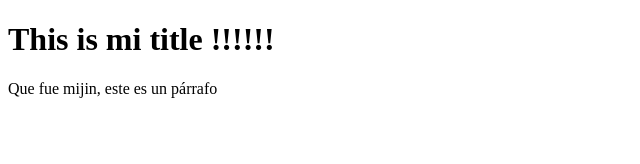
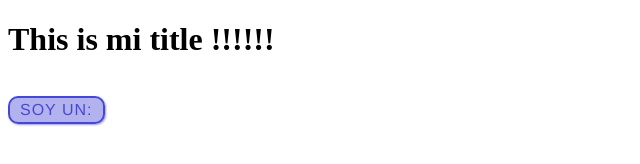
Before and after one commit to AnthonySimbana/WebApp2022, a plain HTML site: page index.html in a window 1280 px wide. Shown: the whole page, without its empty margins (0-640 px from the left). Drawn offline with Linux system fonts and the light colour scheme.

Commit message:
Version 2

```diff
--- a/index.html
+++ b/index.html
@@ -5,9 +5,11 @@
     <meta http-equiv="X-UA-Compatible" content="IE=edge">
     <meta name="viewport" content="width=device-width, initial-scale=1.0">
     <title>Sistemas GOD</title>
+    <link rel="stylesheet" href="style.css">
+    <script src="script.js" defer></script>
 </head>
 <body>
-    <h1> This is mi title !!!!!!</h1>
-    <p> Que fue mijin, este es un párrafo</p>
+    <h1 onclick="alert('Hola');"> This is mi title !!!!!!</h1>
+    <p>Soy un: </p>
 </body>
 </html>
--- a/script.js
+++ b/script.js
@@ -0,0 +1,8 @@
+const para = document.querySelector('p');
+
+para.addEventListener('click', updateName);
+
+function updateName() {
+  const name = prompt('Enter a new name');
+  para.textContent = `Player 1: ${name}`;
+}
--- /dev/null
+++ b/style.css
@@ -0,0 +1,18 @@
+/*h1{
+    color:brown;
+}
+*/
+p {
+    font-family: "helvetica neue", helvetica, sans-serif;
+    letter-spacing: 1px;
+    text-transform: uppercase;
+    text-align: center;
+    border: 2px solid rgba(0, 0, 200, 0.6);
+    background: rgba(0, 0, 200, 0.3);
+    color: rgba(0, 0, 200, 0.6);
+    box-shadow: 1px 1px 2px rgba(0, 0, 200, 0.4);
+    border-radius: 10px;
+    padding: 3px 10px;
+    display: inline-block;
+    cursor: pointer;
+  }
```
Also changed, not shown: styles.css (deleted).
